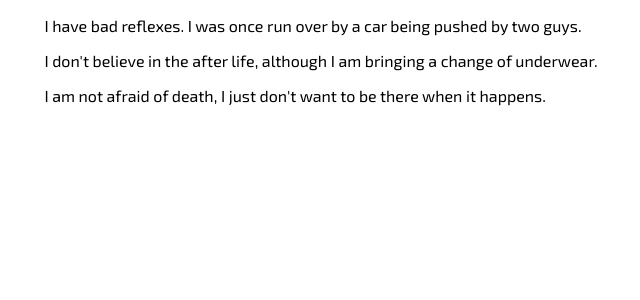
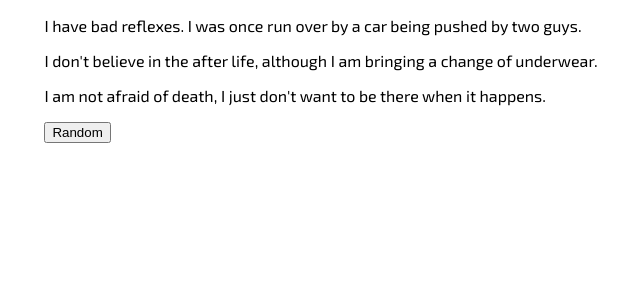
Before and after one commit to norbert-lukaszuk/reactapp, a React (Create React App) app: page / in a window 1280 px wide. Shown: the top 300 px of the page, without its empty margins (319-959 px from the left). Built offline with nearby package versions, Linux system fonts and the light colour scheme.

Commit message:
get the random quote

```diff
--- a/src/App.js
+++ b/src/App.js
@@ -23,11 +23,20 @@ const App = () => {
         "I am not afraid of death, I just don't want to be there when it happens.",
     },
   ];
+  const randomQuote = () => {
+    fetch("https://quote-garden.herokuapp.com/api/v2/quotes/random")
+      .then((resp) => resp.json())
+      .then((data) => {
+        console.log(data.quote);
+        setQuotesList([data.quote]);
+      });
+  };
   const [quotesList, setQuotesList] = useState(quotes);
 
   return (
     <div>
       <QuotesList quotes={quotesList} />
+      <button onClick={randomQuote}>Random</button>
     </div>
   );
 };
--- a/src/components/QuotesList.js
+++ b/src/components/QuotesList.js
@@ -7,7 +7,7 @@ const QuotesList = ({ quotes }) => {
   return (
     <div>
       {quotes.map((quote) => {
-        return <SignleQuote quote={quote} key={quote.id} />;
+        return <SignleQuote quote={quote} key={quote._id} />;
       })}
     </div>
   );
```
